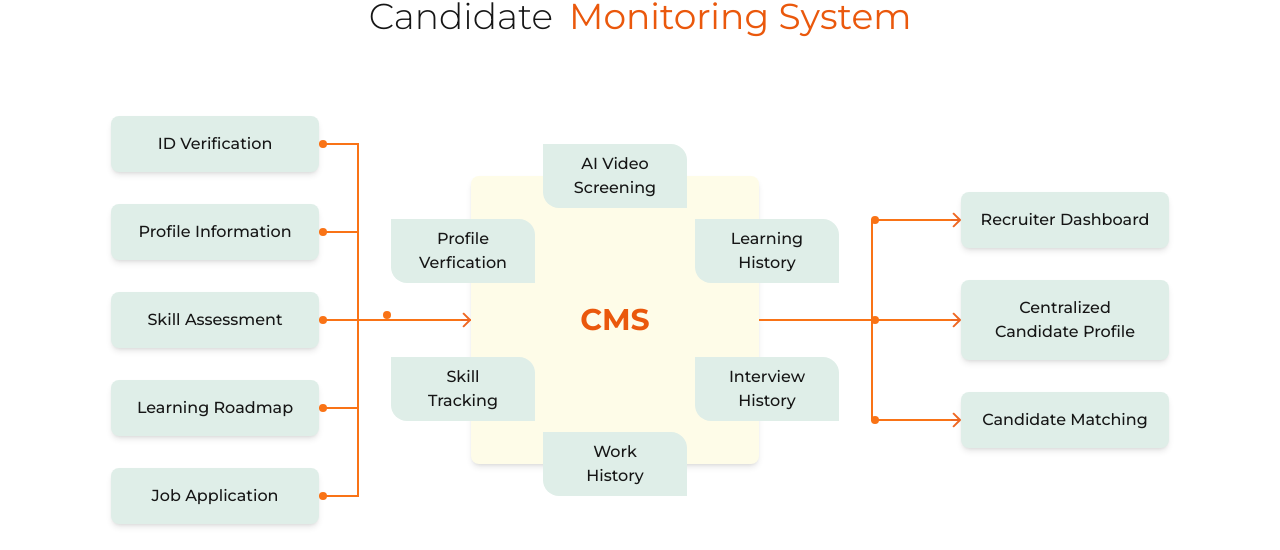
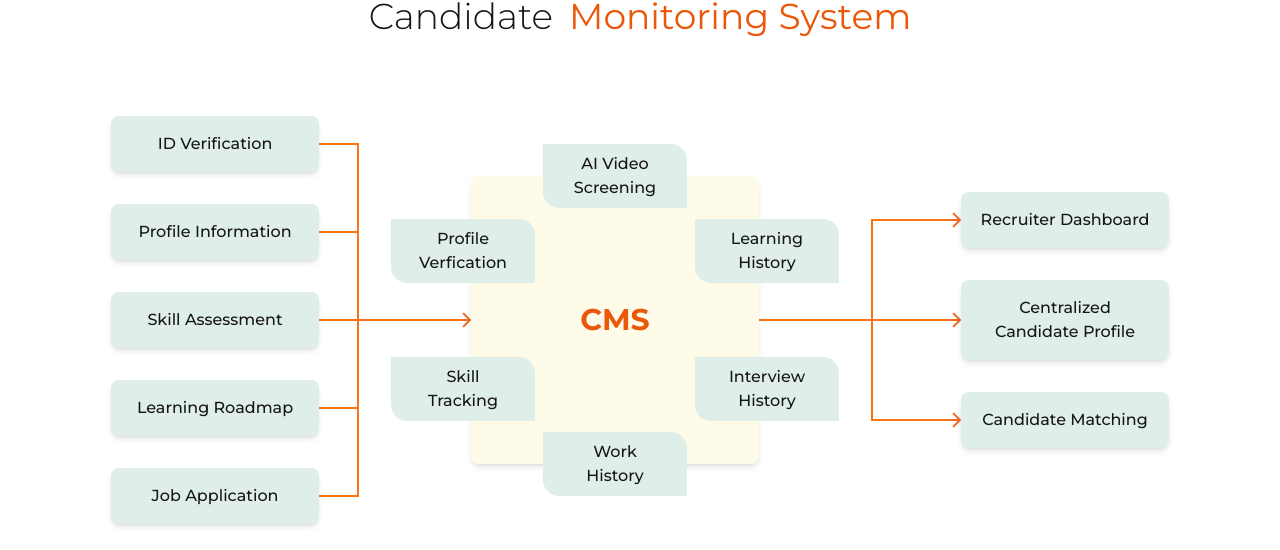
Before and after one commit to Vraj531/shivon_AI_home, a Next.js app: page / in a window 1280 px wide. Shown: the part 818-1368 px from the top of the page. Built offline with nearby package versions, Linux system fonts and the light colour scheme.

Commit message:
removed static circles

```diff
--- a/src/app/globals.css
+++ b/src/app/globals.css
@@ -32,7 +32,7 @@ body {
   }
 }
 
-/* .circle-rightl {
+.circle-rightl {
   animation: moveRightL 2.5s linear infinite,
 }
 
@@ -41,14 +41,16 @@ body {
     transform: translateX(0);
     opacity: 1;
   }
+
   80% {
     opacity: 1;
   }
+
   100% {
     transform: translateX(60px);
     opacity: 0;
   }
-} */
+}
 
 .candidate-screening {
   background: linear-gradient(180deg,
--- a/src/components/FlowChart.tsx
+++ b/src/components/FlowChart.tsx
@@ -63,8 +63,9 @@ export const FlowChart = () => {
             History
           </div>
         </div>
+        {/* animated circle over the line */}
+        {/* <div className='absolute size-2 rounded-full top-[8.7rem] -left-20 transform -translate-y-1/2 -translate-x-full bg-orange-500 circle-rightl'></div> */}
         {/* Horizontal Lines Connecting CMS to Left and Right */}
-        <div className='absolute size-2 rounded-full top-[8.7rem] -left-20 transform -translate-y-1/2 -translate-x-full bg-orange-500 circle-rightl'></div>
         <div className='absolute top-1/2 left-0 transform -translate-y-1/2 -translate-x-full w-28 h-0.5 bg-orange-500 '></div>
         <div className='absolute top-[47.2%] -left-[10px]'>
           <svg
@@ -104,7 +105,7 @@ const Node = ({ label, direction = 'right' }: { label: string; direction: string
         {direction === 'left' && (
           <>
             <div className='w-20 h-0.5 bg-orange-500'></div>
-            <div className='absolute size-2 rounded-full left-0 bg-orange-500 circle-rightl'></div>
+            {/* <div className='absolute size-2 rounded-full left-0 bg-orange-500 circle-rightl'></div> */}
           </>
         )}
         {direction === 'left' && (
@@ -125,7 +126,7 @@ const Node = ({ label, direction = 'right' }: { label: string; direction: string
       <NodeBox label={label} />
       {direction === 'right' && (
         <>
-          <div className='absolute size-2 rounded-full  bg-orange-500 circle-rightl'></div>
+          {/* <div className='absolute size-2 rounded-full  bg-orange-500 circle-rightl'></div> */}
           <div className='w-10 h-0.5 bg-orange-500'></div>
         </>
       )}
@@ -135,7 +136,7 @@ const Node = ({ label, direction = 'right' }: { label: string; direction: string
       {direction === 'left' && (
         <>
           <div className='w-20 h-0.5 bg-orange-500'></div>
-          <div className='absolute size-2 rounded-full left-0 bg-orange-500 circle-rightl'></div>
+          {/* <div className='absolute size-2 rounded-full left-0 bg-orange-500 circle-rightl'></div> */}
         </>
       )}
       {direction === 'left' && (
@@ -156,7 +157,7 @@ const Node = ({ label, direction = 'right' }: { label: string; direction: string
       {direction === 'right' && (
         <>
           <div className='w-10 h-0.5 bg-orange-500'></div>
-          <div className='absolute size-2 rounded-full right-8 bg-orange-500 circle-right'></div>
+          {/* <div className='absolute size-2 rounded-full right-8 bg-orange-500 circle-right'></div> */}
         </>
       )}
     </div>
```
